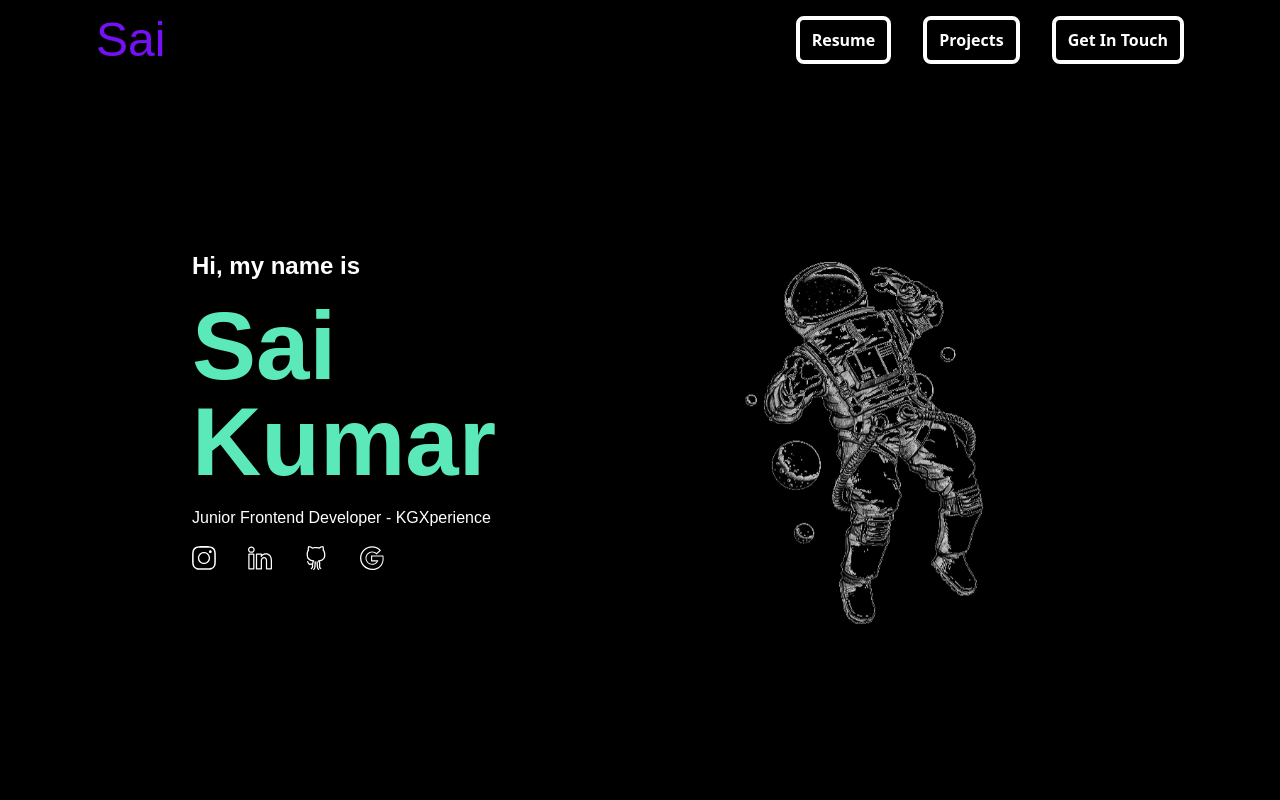
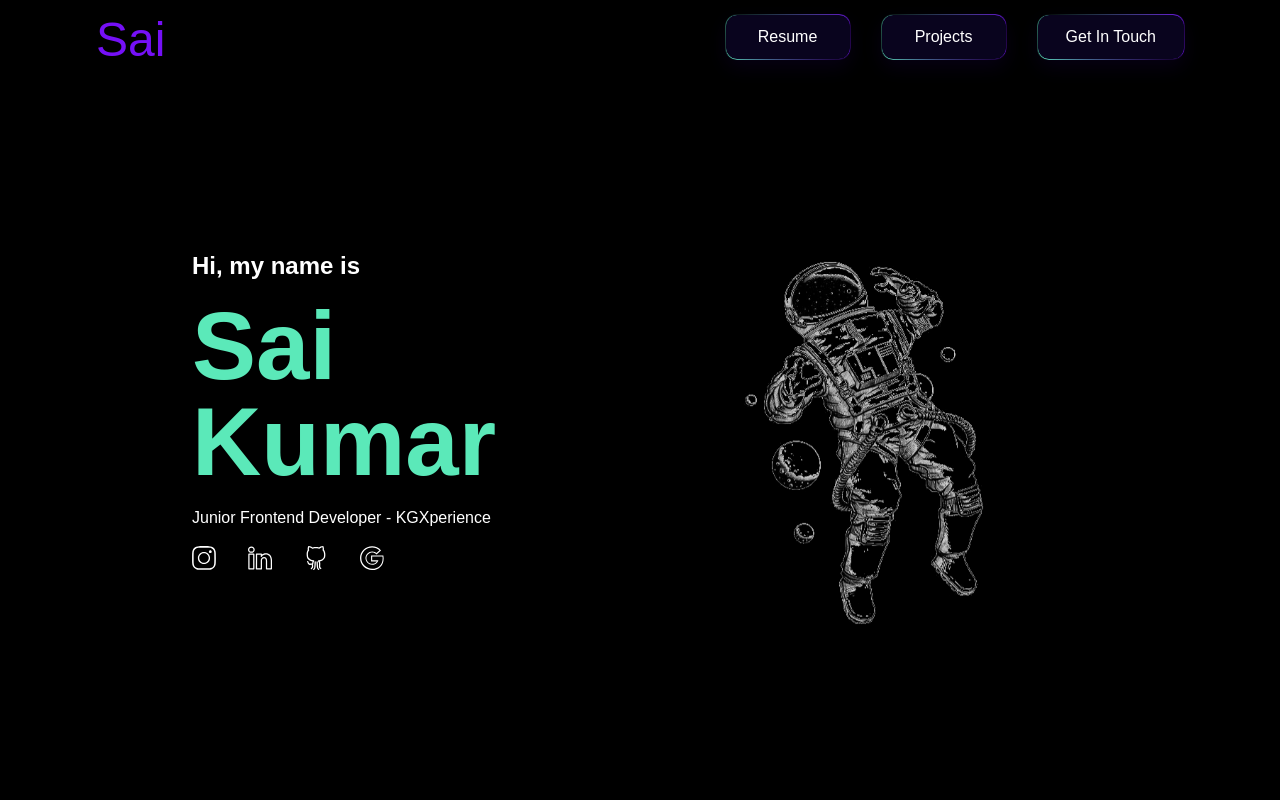
Before and after one commit to Saiwebdev2005/Portfolio-V1, a Next.js app: page / in a window 1280 px wide. Shown: the top 800 px of the page. Built offline with nearby package versions, Linux system fonts and the light colour scheme; a web font is replaced by a local one.

Commit message:
New Button

```diff
--- a/package.json
+++ b/package.json
@@ -11,10 +11,13 @@
   "dependencies": {
     "@emailjs/browser": "^3.11.0",
     "@next/font": "^14.0.2",
+    "animejs": "^3.2.2",
     "axios": "^1.6.2",
+    "chroma-js": "^2.4.2",
     "critters": "^0.0.20",
     "framer-motion": "^10.16.4",
     "fs": "^0.0.1-security",
+    "gsap": "^3.12.4",
     "next": "14.0.2",
     "react": "^18",
     "react-dom": "^18",
--- a/src/components/About/About.jsx
+++ b/src/components/About/About.jsx
@@ -1,6 +1,7 @@
 "use client";
 import React, { useState } from "react";
 import style from "./About.module.css";
+import Button from "../Button/GlowButton"
 
 function About() {
   const [isReadMore, setIsReadMore] = useState(false);
@@ -59,9 +60,8 @@ function About() {
           <div className="read-more-content">
             {isReadMore && extraContent}
           </div>
-          <button onClick={toggleReadMore} className="read-more-less-button px-4 py-2 border-4 border-white hover:border-c2 hover:text-c3 duration-300 rounded-lg font-sans font-bold">
-            {isReadMore ? "Read Less ↑" : "Read More ↓"}
-          </button>
+          <Button onClick={toggleReadMore} buttonText={isReadMore ? "Read Less ↑" : "Read More ↓"}>
+          </Button>
         </div>
       </div>
       </div>
--- /dev/null
+++ b/src/components/Button/GlowButton.css
@@ -0,0 +1,93 @@
+.glow-button {
+  --button-background: #09041e;
+  --button-color: #fff;
+  --button-shadow: rgba(33, 4, 104, 0.2);
+  --button-shine-left: #5BE9B9;
+  --button-shine-right: #7510F7;
+  --button-glow-start:  #B000E8; /* Cyan glow start */
+  --button-glow-end: #009FFD;
+
+  appearance: none;
+  outline: none;
+  border: none;
+  font-family: inherit;
+  font-size: 16px;
+  font-weight: 500;
+  border-radius: 11px;
+  position: relative;
+  line-height: 24px;
+  cursor: pointer;
+  color: var(--button-color);
+  padding: 0;
+  margin: 0;
+  background: none;
+  z-index: 1;
+  box-shadow: 0 8px 20px var(--button-shadow);
+}
+
+.glow-button .gradient {
+  position: absolute;
+  inset: 0;
+  border-radius: inherit;
+  overflow: hidden;
+  -webkit-mask-image: -webkit-radial-gradient(white, black);
+  transform: scaleY(1.02) scaleX(1.005) rotate(-.35deg);
+}
+
+.glow-button .gradient:before {
+  content: '';
+  position: absolute;
+  top: 0;
+  left: 0;
+  right: 0;
+  transform: scale(1.05) translateY(-44px) rotate(0deg) translateZ(0);
+  padding-bottom: 100%;
+  border-radius: 50%;
+  background: linear-gradient(90deg, var(--button-shine-left), var(--button-shine-right));
+  animation: rotate linear 2s infinite;
+}
+
+.glow-button span {
+  z-index: 1;
+  position: relative;
+  display: block;
+  padding: 10px 28px;
+  box-sizing: border-box;
+  width: fit-content;
+  min-width: 124px;
+  border-radius: inherit;
+  background-color: var(--button-background);
+  overflow: hidden;
+  -webkit-mask-image: -webkit-radial-gradient(white, black);
+}
+
+.glow-button span:before {
+  content: '';
+  position: absolute;
+  left: -16px;
+  top: -16px;
+  transform: translate(var(--pointer-x, 0px), var(--pointer-y, 0px)) translateZ(0);
+  width: 32px;
+  height: 32px;
+  border-radius: 50%;
+  background-color: var(--button-glow, transparent);
+  opacity: var(--button-glow-opacity, 0);
+  transition: opacity var(--button-glow-duration, .5s);
+  filter: blur(20px);
+}
+
+.glow-button:hover {
+  --button-glow-opacity: 5;
+  --button-glow-duration: .25s; /* Increase this for a longer transition */
+}
+
+.glow-button span:before {
+  filter: blur(60px); /* Increase this for a more intense glow */
+}
+
+
+@keyframes rotate {
+  to {
+    transform: scale(1.05) translateY(-44px) rotate(360deg) translateZ(0);
+  }
+}
--- /dev/null
+++ b/src/components/Button/GlowButton.jsx
@@ -0,0 +1,62 @@
+"use client";
+import chroma from "chroma-js";
+import gsap from "gsap";
+import { useEffect, useRef } from "react";
+import "./GlowButton.css";
+
+export default function GlowButton({ buttonText, className }) {
+  const buttonRef = useRef(null);
+
+  useEffect(() => {
+    const button = buttonRef.current;
+
+    button.addEventListener("pointermove", (e) => {
+      const rect = button.getBoundingClientRect();
+
+      const x = e.clientX - rect.left;
+      const y = e.clientY - rect.top;
+
+      gsap.to(button, {
+        "--pointer-x": `${x}px`,
+        "--pointer-y": `${y}px`,
+        duration: 0.6,
+      });
+
+      gsap.to(button, {
+        "--button-glow": chroma
+          .mix(
+            getComputedStyle(button)
+              .getPropertyValue("--button-glow-start")
+              .trim(),
+            getComputedStyle(button)
+              .getPropertyValue("--button-glow-end")
+              .trim(),
+            x / rect.width
+          )
+          .hex(),
+        duration: 0.2,
+      });
+
+      gsap.to(button, {
+        "--button-glow-opacity": 1, // Make the glow fully visible
+        duration: 1, // Increase the duration of the transition
+      });
+    });
+
+    button.addEventListener("pointerout", () => {
+      gsap.to(button, {
+        "--button-glow-opacity": 0,
+        duration: 1, // Increase the duration of the transition
+      });
+    });
+  }, []);
+
+  return (
+    <div className={`${className}`}>
+      <button ref={buttonRef} className={`glow-button`}>
+        <span>{buttonText}</span>
+        <div className="gradient"></div>
+      </button>
+    </div>
+  );
+}
--- a/src/components/Contact/ContactForm.jsx
+++ b/src/components/Contact/ContactForm.jsx
@@ -1,6 +1,7 @@
 "use client";
 import React, { useState } from 'react'
 import axios from 'axios';
+import Button from '../Button/GlowButton';
 
 function ContactForm() {
 const [name,setName] = useState('');
@@ -9,7 +10,7 @@ const [message,setMessage] = useState('');
 
 const handleSubmit = async (e) => {
   e.preventDefault();
-
+  console.log("Submitted")
   //hide these data while moving to production
   const serviceId = 'service_8e5qx78';
   const templateId = 'template_yymh3gl';
@@ -40,12 +41,15 @@ try {
 }
 
   return (
-    <form  onSubmit={handleSubmit} className='flex flex-col '>
-      <input className='my-2 input border-white bg-c1' type="text" placeholder='Your Name' value={name} onChange={(e) => setName(e.target.value)} />
-      <input className='my-2 input bg-c1 border-white' type="email" placeholder='Your Email' value={email} onChange={(e) => setEmail(e.target.value)} />
-      <textarea placeholder='Enter your message' className='my-2 textarea bg-c1 border-white' cols="30" rows="10"  value={message} onChange={(e) => setMessage(e.target.value)} />
-      <button type='submit' className='py-2 border-4 rounded-md font-bold border-white hover:bg-c3 hover:border-c3 hover:text-c2 duration-300'>Send Message</button>
-    </form>
+<form onSubmit={handleSubmit} className='flex flex-col '>
+  <input className='my-2 input border-white bg-c1' type="text" placeholder='Your Name' value={name} onChange={(e) => setName(e.target.value)} />
+  <input className='my-2 input bg-c1 border-white' type="email" placeholder='Your Email' value={email} onChange={(e) => setEmail(e.target.value)} />
+  <textarea placeholder='Enter your message' className='my-2 textarea bg-c1 border-white' cols="30" rows="10"  value={message} onChange={(e) => setMessage(e.target.value)} />
+  <div className='w-full mx-auto'>
+    <Button className="w-full" buttonText="Send Message" />
+  </div>
+</form>
+
   )
 }
 
--- a/src/components/NavBar/NavBar.jsx
+++ b/src/components/NavBar/NavBar.jsx
@@ -1,5 +1,6 @@
 "use client";
 import { useState } from "react";
+import Button from "../Button/GlowButton";
 
 export default function Navbar() {
   const [isOpen, setIsOpen] = useState(false);
@@ -54,24 +55,20 @@ export default function Navbar() {
             {/* Desktop */}
             <div className="hidden sm:block sm:ml-6">
               <div className="flex space-x-8">
-                <a
-                  href="https://drive.google.com/file/d/1xwe9zWFc7dxTslzDv4pMl2axd37S-V98/view?usp=drive_link"
-                  className="text-white  hover:text-c3 rounded-lg border-4 border-white hover:border-c2 px-3 py-2  text-md font-sans font-bold duration-200"
-                >
-                  Resume
-                </a>
-                <a
-                  href="#Project"
-                  className="text-white hover:text-c3 rounded-lg border-4 border-white hover:border-c2 px-3 py-2  text-md font-sans font-bold duration-300"
-                >
-                  Projects
-                </a>
+                <Button buttonText="Resume">
+                  <a href="https://drive.google.com/file/d/1xwe9zWFc7dxTslzDv4pMl2axd37S-V98/view?usp=drive_link"></a>
+                </Button>
+                <Button buttonText="Projects">
+                  <a href="#Project">Projects</a>
+                </Button>
+                <Button buttonText="Get In Touch">
                   <a
                     href="#getInTouch"
                     className="text-white hover:text-c3 rounded-lg border-4 border-white hover:border-c2 px-3 py-2  text-md font-sans font-bold duration-300"
                   >
                     Get In Touch
                   </a>
+                </Button>
               </div>
             </div>
           </div>
@@ -80,24 +77,20 @@ export default function Navbar() {
       {/* Mobile */}
       <div className={`${isOpen ? "block" : "hidden"} sm:hidden`}>
         <div className="flex flex-col w-fit px-2 pt-2 pb-3 space-y-4">
-          <a
-            href="https://drive.google.com/file/d/1xwe9zWFc7dxTslzDv4pMl2axd37S-V98/view?usp=drive_link"
-            className="text-white hover:bg-white hover:text-c2 rounded-lg border-4 border-white px-3 py-2  text-sm font-sans"
-          >
-            Resume
-          </a>
-          <a
-            href="#Project"
-            className="text-white hover:bg-white hover:text-c2 rounded-lg border-4 border-white px-3 py-2  text-sm font-sans"
-          >
-            Projects
-          </a>
+          <Button buttonText="Resume">
+            <a href="https://drive.google.com/file/d/1xwe9zWFc7dxTslzDv4pMl2axd37S-V98/view?usp=drive_link"></a>
+          </Button>
+          <Button buttonText="Projects">
+            <a href="#Project">Projects</a>
+          </Button>
+          <Button buttonText="Get In Touch">
             <a
               href="#getInTouch"
-            className="text-white hover:bg-white hover:text-c2 rounded-lg border-4 border-white px-3 py-2  text-sm font-sans"
+              className="text-white hover:text-c3 rounded-lg border-4 border-white hover:border-c2 px-3 py-2  text-md font-sans font-bold duration-300"
             >
               Get In Touch
             </a>
+          </Button>
         </div>
       </div>
     </nav>
--- a/src/components/Projects/Project.jsx
+++ b/src/components/Projects/Project.jsx
@@ -3,6 +3,7 @@ import React from "react";
 import Link from 'next/link';
 import projects from './ProjectData'
 import Card from "../Card/Card";
+import Button from "../Button/GlowButton"
 function Project() {
 
   return (
@@ -20,9 +21,8 @@ function Project() {
 </div>
 <div className="flex justify-center p-8">
   <Link href="/project" passHref>
-    <button className="py-2 px-32 border-4 border-white rounded-md hover:border-c2 hover:text-c3 duration-300">
-      View All Projects
-    </button>
+    <Button buttonText="View All Projects" >
+    </Button>
   </Link>
 </div>
 
--- a/tailwind.config.js
+++ b/tailwind.config.js
@@ -7,6 +7,16 @@ module.exports = {
   ],
   theme: {
     extend: {
+      animation:{
+          rotate:'rotate 2s linear infinite'
+      },
+      keyframes:{
+         rotate:{
+          to:{
+            transform: 'scale(1.05) translateY(-44px) rotate(360deg) translateZ(0)',
+          }
+         }
+      },
       backgroundImage: {
         'gradient-radial': 'radial-gradient(var(--tw-gradient-stops))',
         'gradient-conic':
@@ -15,7 +25,7 @@ module.exports = {
       colors:{
         c1:"#000000",
         c2:"#7510F7",
-        c3:"#5BE9B9",
+        c3:"#5BE9B9",//cyan
         c4:"#141C3A"
       },
       fontFamily:{
```
Also changed, not shown: 1 other file (tests, documents, lock files or other folders). Lines whose indentation alone changed are shown as unchanged.
